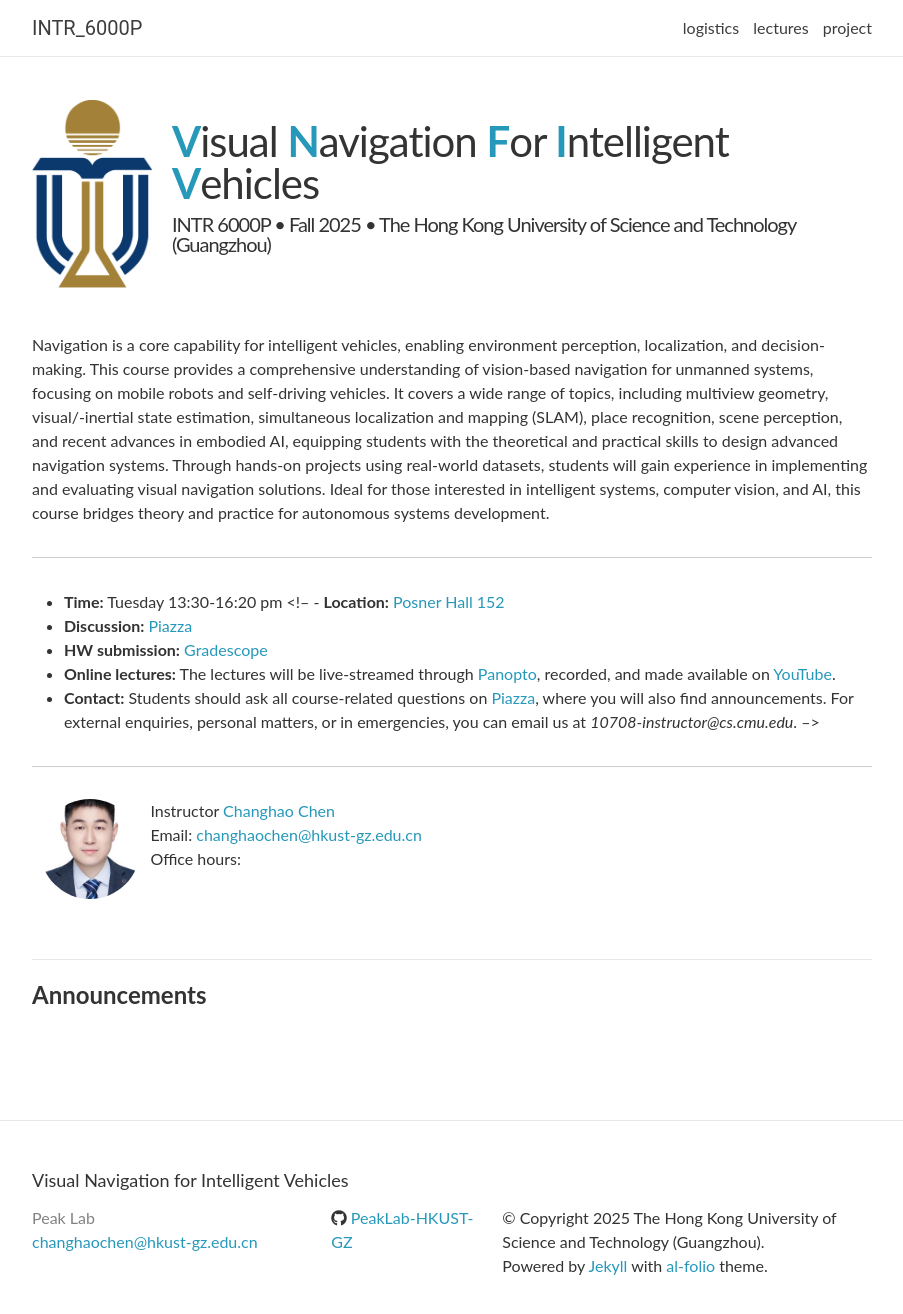
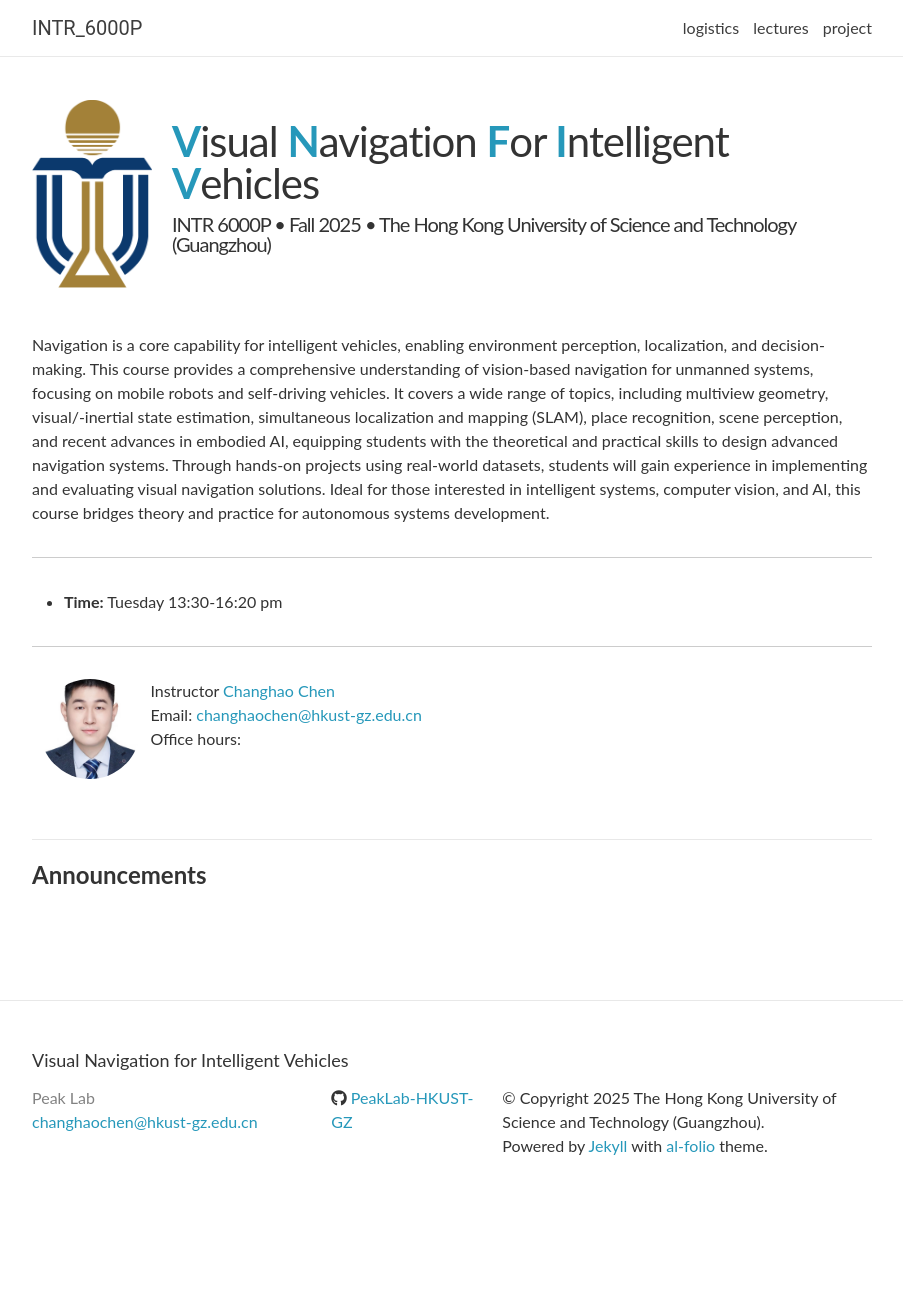
Before and after one commit to PeakLab-HKUST-GZ/INTR_6000P, a Jekyll site: the page built from _pages/about.md, in a window 1280 px wide and 1339 px high. Shown: the top 1314 px of the window, without its empty margins (188-1091 px from the left). Built offline with Jekyll 4.4.1, drawn with Linux system fonts in a browser that asks for light colours; nearby versions of some CDN libraries; comment, search, counter and statistics services are not loaded.

Commit message:
fix about

```diff
--- a/_pages/about.md
+++ b/_pages/about.md
@@ -12,10 +12,5 @@ Navigation is a core capability for intelligent vehicles, enabling environment p
 ***
 
 - **Time:** Tuesday 13:30-16:20 pm
-<!-- - **Location:** [Posner Hall 152](https://www.google.com/maps/place/Posner+Hall/@40.4424422,-79.9448675){:target="\_blank"}
-- **Discussion:** [Piazza](https://piazza.com/class/jqh4n6275r82yq){:target="\_blank"}
-- **HW submission:** [Gradescope](https://www.gradescope.com/courses/36025){:target="\_blank"}
-- **Online lectures:** The lectures will be live-streamed through [Panopto](https://scs.hosted.panopto.com/Panopto/Pages/Sessions/List.aspx?folderID=0f44b4d7-fb4e-49eb-b88d-a9d00125e1b3){:target="\_blank"}, recorded, and made available on [YouTube](https://www.youtube.com/playlist?list=PLoZgVqqHOumTY2CAQHL45tQp6kmDnDcqn){:target="\_blank"}.
-- **Contact:** Students should ask all course-related questions on [Piazza](https://piazza.com/class/jqh4n6275r82yq){:target="\_blank"}, where you will also find announcements. For external enquiries, personal matters, or in emergencies, you can email us at *10708-instructor@cs.cmu.edu*. -->
 
 ***
```
